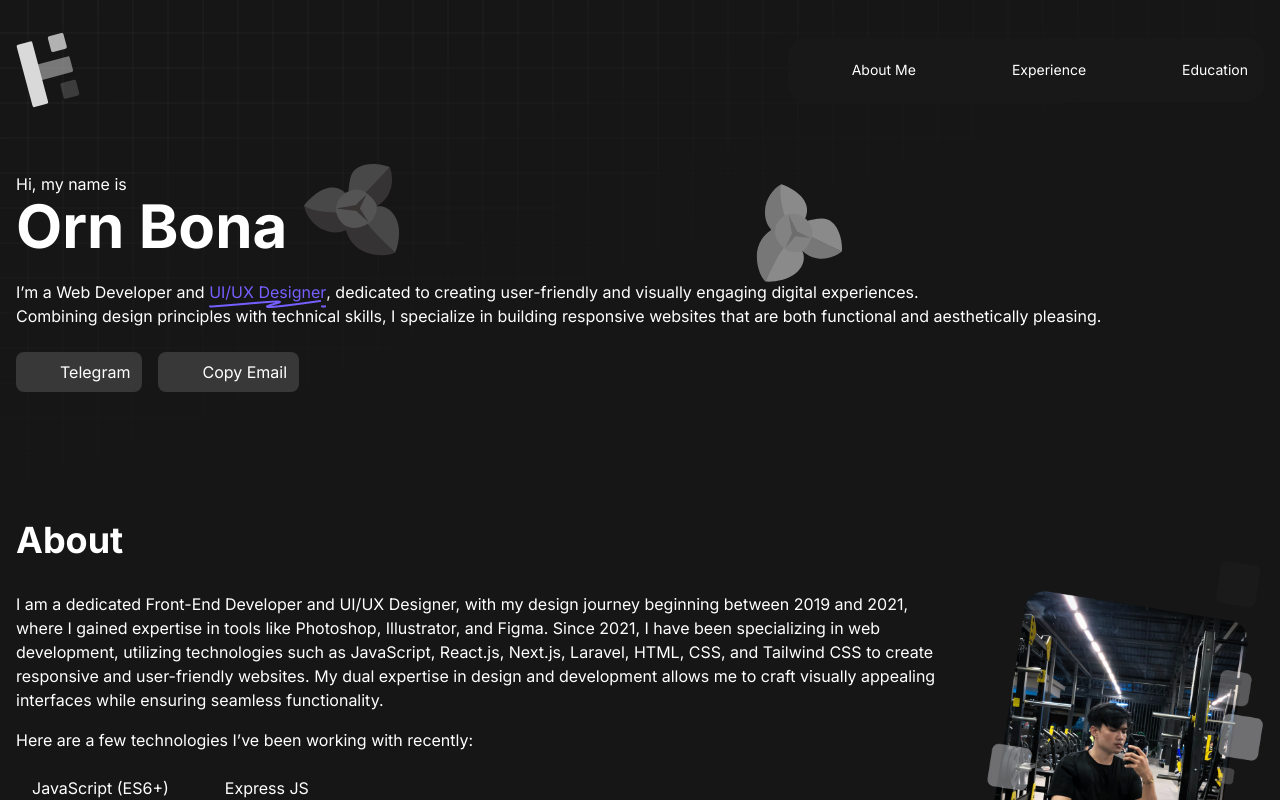
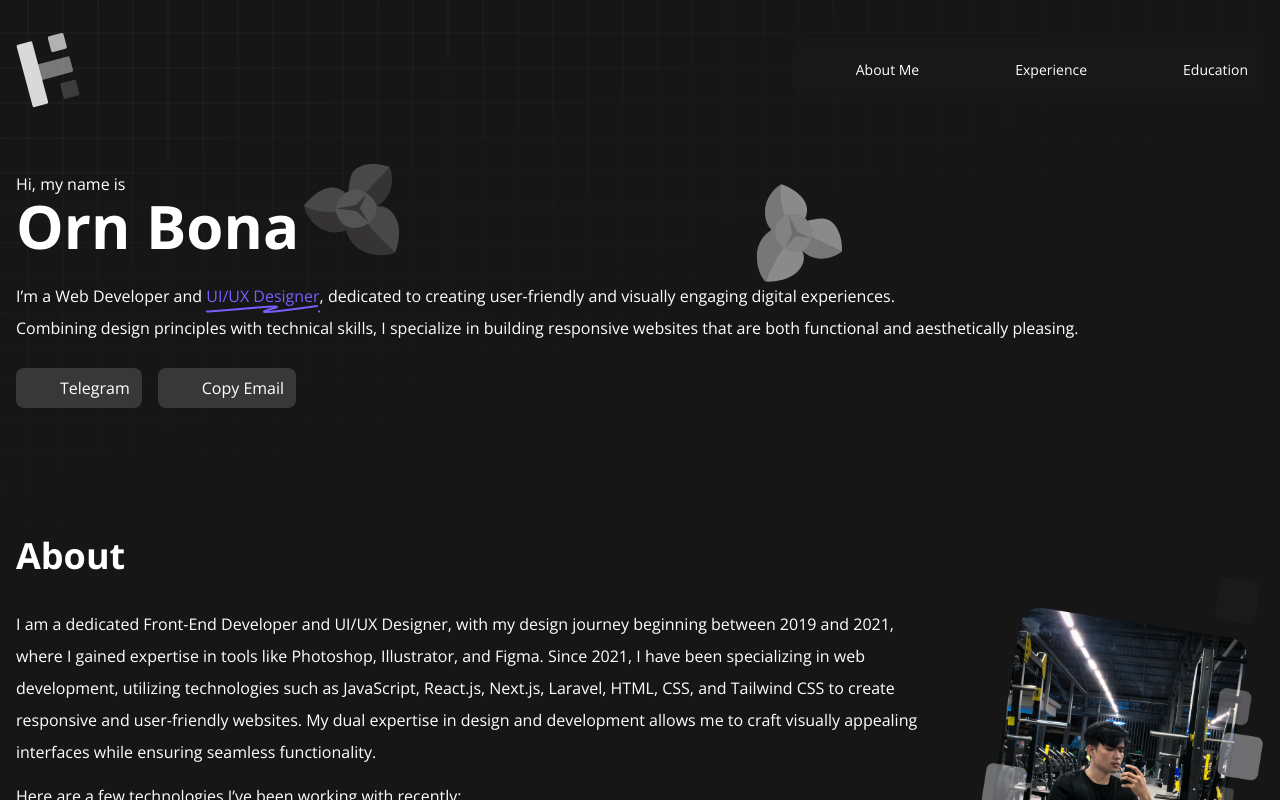
Before and after one commit to bona520/portfolio-v3, a React (Vite) app: page / in a window 1280 px wide. Shown: the top 800 px of the page. Built offline with nearby package versions, Linux system fonts and the light colour scheme; some icons are missing.

Commit message:
modified line height

```diff
--- a/index.html
+++ b/index.html
@@ -8,7 +8,7 @@
   <link rel="preconnect" href="https://fonts.googleapis.com">
   <link rel="preconnect" href="https://fonts.gstatic.com" crossorigin>
   <link
-    href="https://fonts.googleapis.com/css2?family=Inter:ital,opsz,wght@0,14..32,100..900;1,14..32,100..900&display=swap"
+    href="https://fonts.googleapis.com/css2?family=Inter:ital,opsz,wght@0,14..32,100..900;1,14..32,100..900&family=Open+Sans:ital,wght@0,300..800;1,300..800&display=swap"
     rel="stylesheet">
   <title>Orn Bona</title>
 </head>
--- a/src/components/About.tsx
+++ b/src/components/About.tsx
@@ -7,7 +7,7 @@ export default function About() {
             <h1 className="text-2xl lg:text-4xl font-bold">About</h1>
             <div className="flex items-start flex-wrap md:flex-nowrap gap-x-10">
                 <div className="mt-4 md:mt-8">
-                    <p className="text-sm md:text-base">
+                    <p className="text-sm md:text-base !leading-8">
                         I am a dedicated Front-End Developer and UI/UX Designer, with my design journey beginning
                         between 2019 and 2021, where I gained expertise in tools like Photoshop, Illustrator, and Figma.
                         Since 2021, I have been specializing in web development, utilizing technologies such as JavaScript,
--- a/src/components/Home.tsx
+++ b/src/components/Home.tsx
@@ -119,7 +119,7 @@ export default function Home() {
             </div>
             <p className="text-center lg:text-start text-sm md:text-base">Hi, my name is</p>
             <h1 className="text-5xl xl:text-6xl font-bold text-center lg:text-start ">Orn Bona</h1>
-            <p className="mt-6 leading-7 text-sm md:text-base">I’m a Web Developer and <span className="text-custom-purple relative ui-ux-design">UI/UX Designer</span>, dedicated to creating user-friendly and visually engaging digital experiences.<br />
+            <p className="mt-6 !leading-8 text-sm md:text-base">I’m a Web Developer and <span className="text-custom-purple relative ui-ux-design">UI/UX Designer</span>, dedicated to creating user-friendly and visually engaging digital experiences.<br />
                 Combining design principles with technical skills, I specialize in building responsive websites that are both functional and aesthetically pleasing.</p>
             <div className="w-full mt-6 flex items-center justify-center md:items-start md:justify-start gap-x-4">
                 <button className="button-link" onClick={telegram}><Send size="24" />Telegram</button>
--- a/src/index.css
+++ b/src/index.css
@@ -11,7 +11,9 @@
 
     body {
         background: #161616;
-        font-family: "Inter", sans-serif;
+        font-family: "Open Sans", sans-serif;
+        line-height: 1.6;
+        font-optical-sizing: auto;
     }
 
     html {
```
